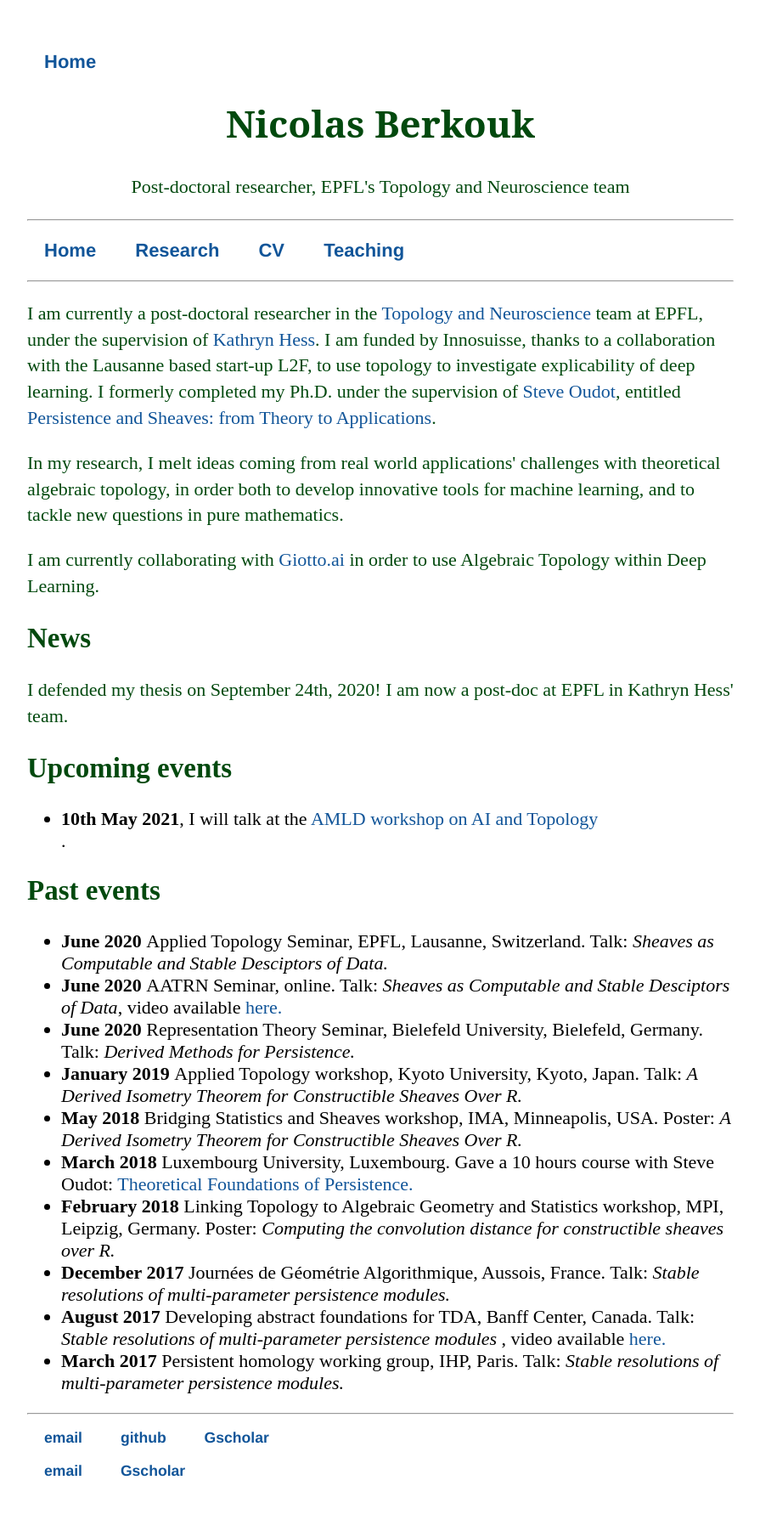
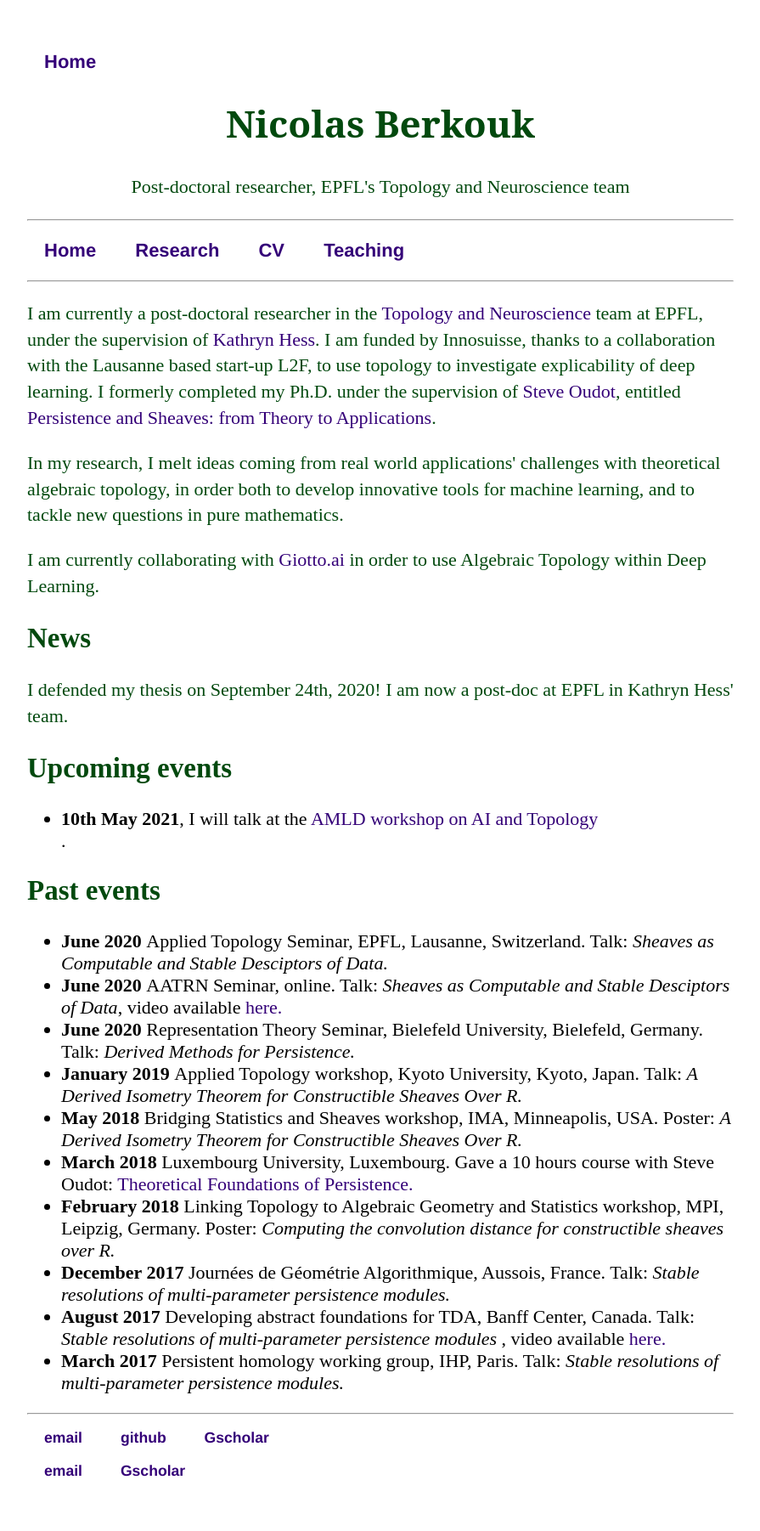
Before and after one commit to nberkouk/nberkouk.github.io, a Jekyll site: the page built from index.html, in a window 1280 px wide. Shown: the whole page at 85% size, without its empty margins (192-1087 px from the left). Built offline with Jekyll 4.4.1, drawn with Linux system fonts in a browser that asks for light colours.

Commit message:
add purple

```diff
--- a/css/main.css
+++ b/css/main.css
@@ -19,7 +19,7 @@ nav ul li, footer ul li {
 
 a { /* Color of href */
     text-decoration: none;
-    color: #159;
+    color: #340078;
 }
 a:hover {
     text-decoration: underline;
```
